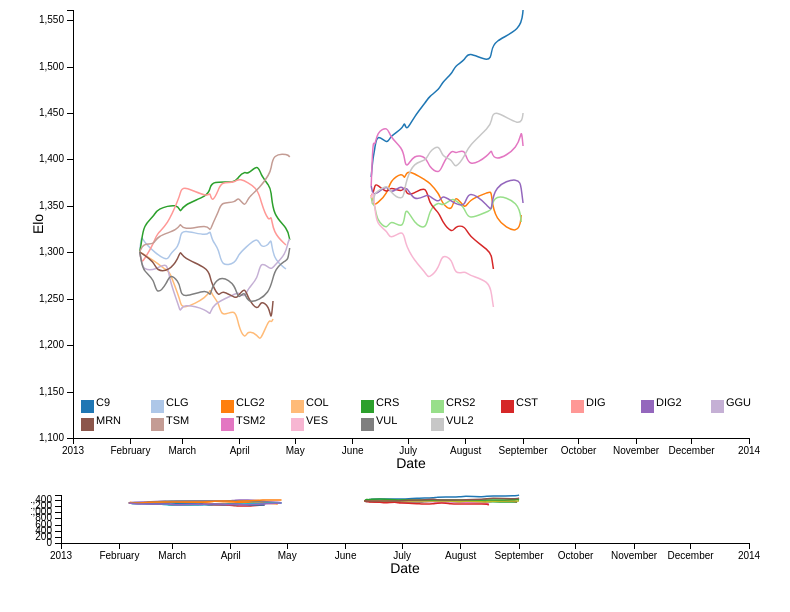
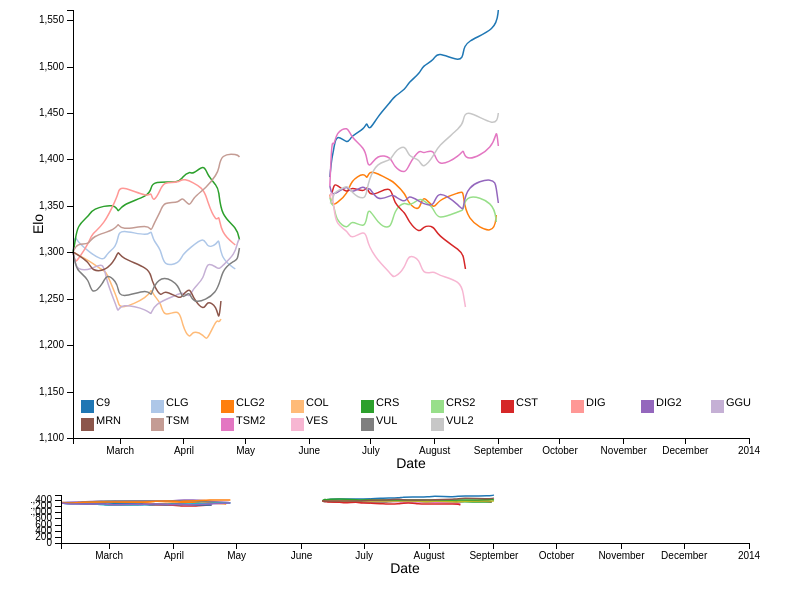
Before and after one commit to thealexpenn/thealexpenn.github.io, a plain HTML site: page index.html in a window 1280 px wide. Shown: the whole page, without its empty margins (139-929 px from the left). Drawn offline with Linux system fonts and the light colour scheme.

Commit message:
change start to 2-6-13

```diff
--- a/index.html
+++ b/index.html
@@ -22,7 +22,7 @@ var ndx, runDimension, runGroup, overviewRunDimension, overviewRunGroup;
 
 var parseTime = d3.time.format("%d-%b-%y");
 
-var mindate = new Date('2013-01-01'),
+var mindate = new Date('2013-02-06'),
 	maxdate = new Date('2014-01-01'),
 	minelo = 1100,
 	maxelo = 1700;
```
